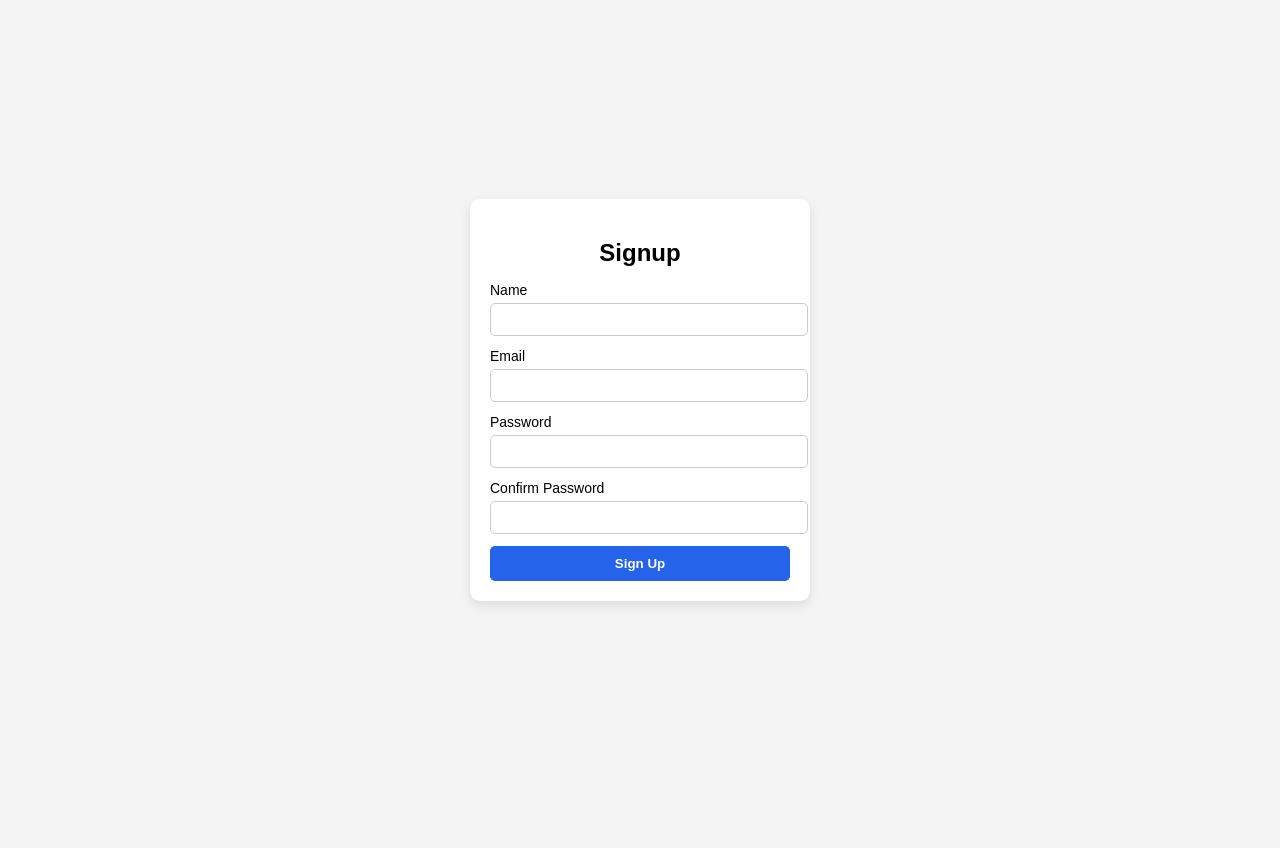
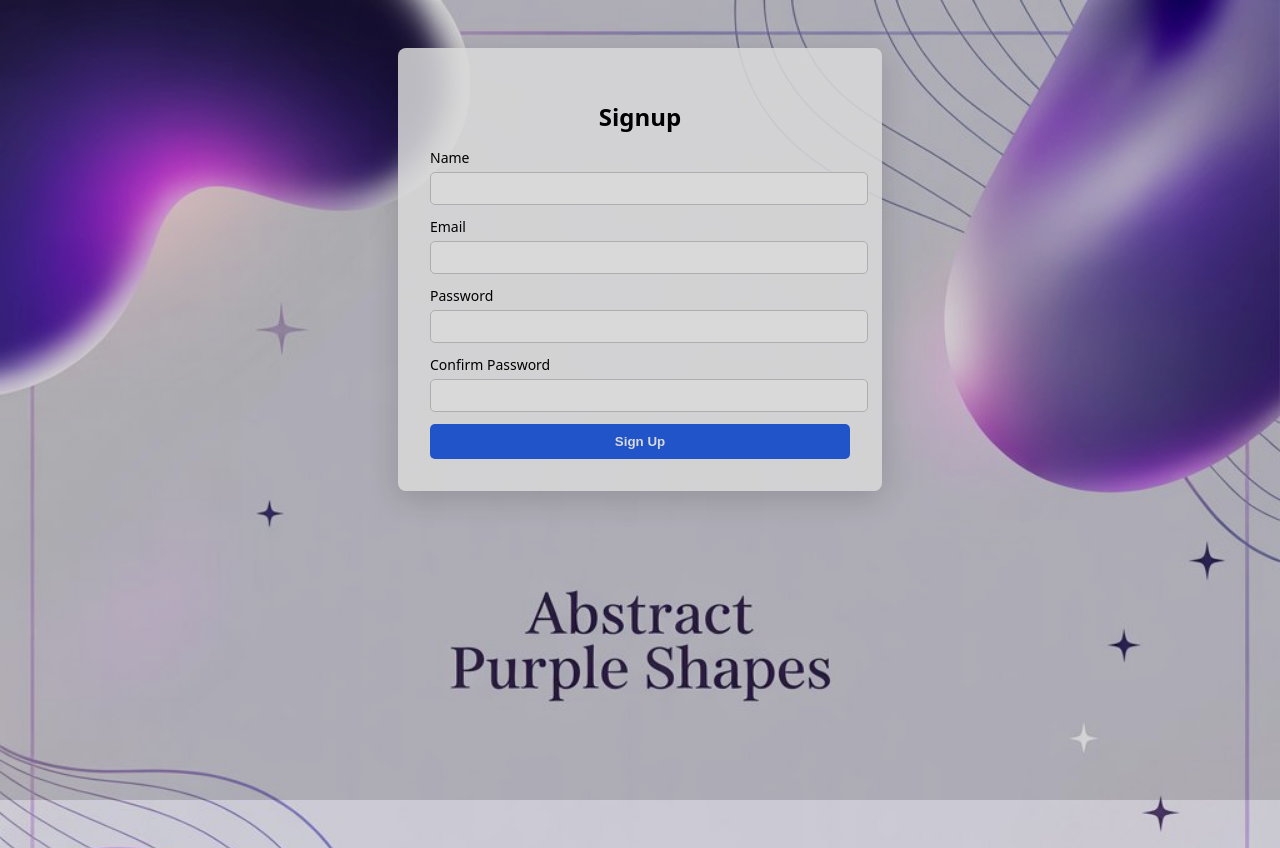
Before and after one commit to Yusuf-maxx/Basic-Form-Validator, a plain HTML site: page index.html in a window 1280 px wide. Before the commit the page ends 800 px from the top, so only its background shows below. Drawn offline with Linux system fonts and the light colour scheme.

Commit message:
joint link

```diff
--- a/style.css
+++ b/style.css
@@ -1,19 +1,33 @@
 body {
-  font-family: Arial, sans-serif;
-  display: flex;
-  justify-content: center;
-  align-items: center;
   min-height: 100vh;
-  background: #f4f4f4;
   margin: 0;
+  background-image: url('./image/bg.jpg'); /* update path if needed */
+  background-size: cover;
+  background-position: center;
+  background-repeat: no-repeat;
+  background-attachment: fixed;
+  font-family: system-ui, sans-serif;
 }
+
+/* make the form readable on top of the image */
 .form-container {
-  background: white;
-  padding: 20px;
-  border-radius: 10px;
-  box-shadow: 0 4px 12px rgba(0,0,0,0.1);
-  width: 300px;
+  background: rgba(255, 255, 255, 0.85);
+  max-width: 420px;
+  margin: 6vh auto;
+  padding: 2rem;
+  border-radius: 8px;
+  box-shadow: 0 8px 30px rgba(0, 0, 0, 0.15);
 }
+
+/* fallback color if image cannot be loaded */
+body:before {
+  content: "";
+  position: fixed;
+  inset: 0;
+  background: rgba(0,0,0,0.15);
+  pointer-events: none;
+}
+
 h2 {
   text-align: center;
   margin-bottom: 15px;
```
